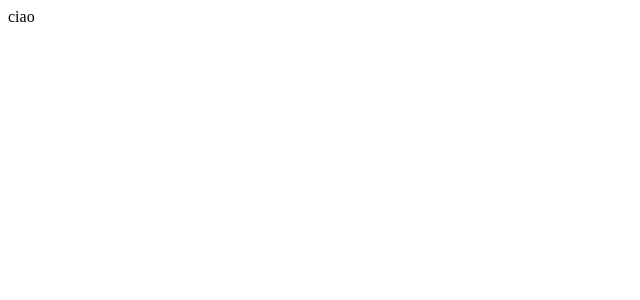
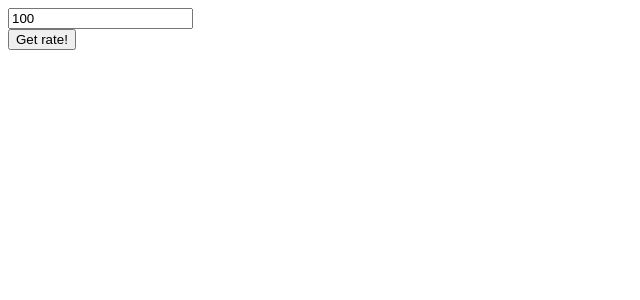
Before and after one commit to alexandruCochiorCorley/angular-corso, an Angular app: page /bank in a window 1280 px wide. Shown: the top 300 px of the page, without its empty margins (0-640 px from the left). Built offline with nearby package versions, Linux system fonts and the light colour scheme.

Commit message:
3 files modified

```diff
--- a/src/app/bank/bank.component.html
+++ b/src/app/bank/bank.component.html
@@ -1 +1,7 @@
-ciao
+<div>
+  <input name="nome" [(ngModel)]="amount" >
+</div>
+
+<button (click)="calc(amount)">Get rate!</button>
+
+{{ rate }}
--- a/src/app/bank/bank.component.ts
+++ b/src/app/bank/bank.component.ts
@@ -1,4 +1,6 @@
 import { Component, Input } from '@angular/core';
+
+import { BankService } from './bank.service';
 
 @Component({
   selector: 'bank',
@@ -6,6 +8,15 @@ import { Component, Input } from '@angular/core';
 })
 export class BankComponent  {
 
+	amount: number = 100;
+
+  constructor(
+    service: BankService
+  ) { }
+
+	calc(n: number): number {
+    return this.service.calcAmount(n);
+  }
 
 
 }
--- a/src/app/bank/bank.service.ts
+++ b/src/app/bank/bank.service.ts
@@ -5,4 +5,8 @@ export class BankService {
 
   constructor() { }
 
+  calcAmount(n: number): number {
+    return n * 0.5;
+  }
+
 }
```
